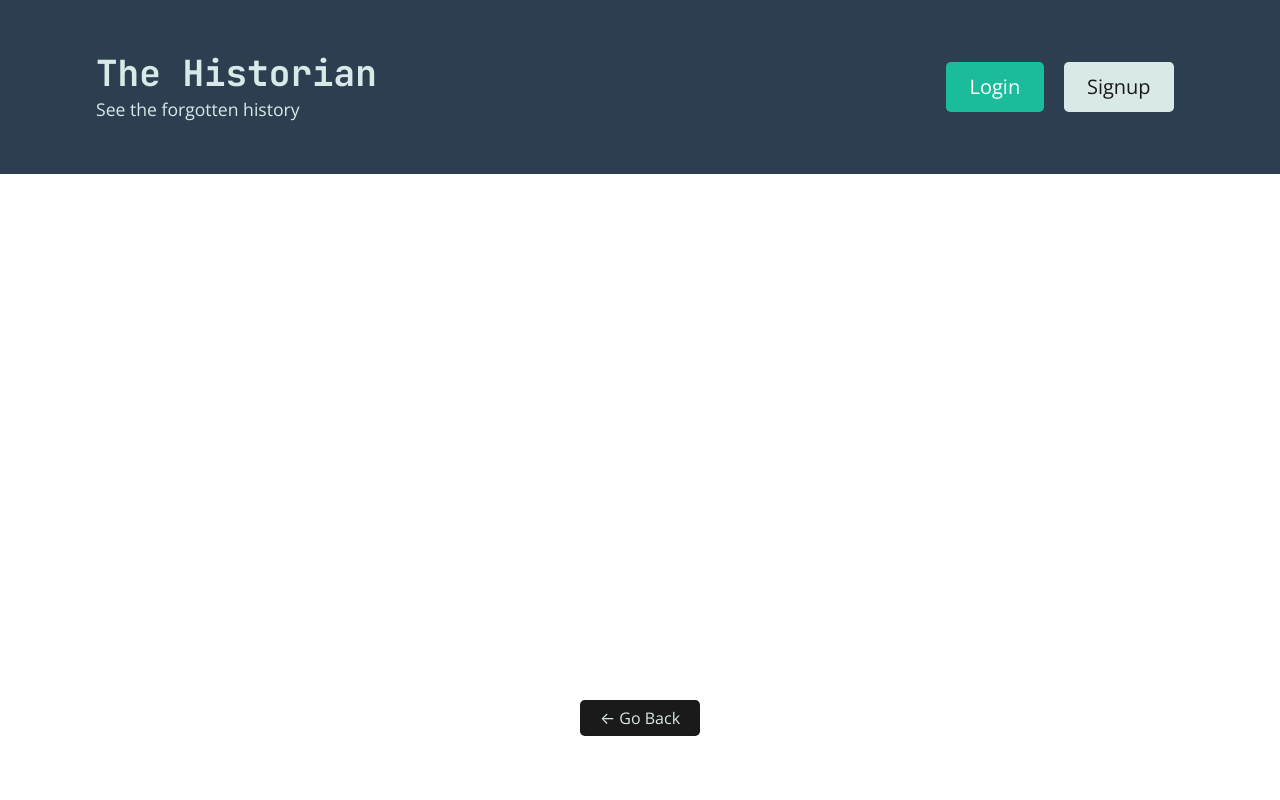
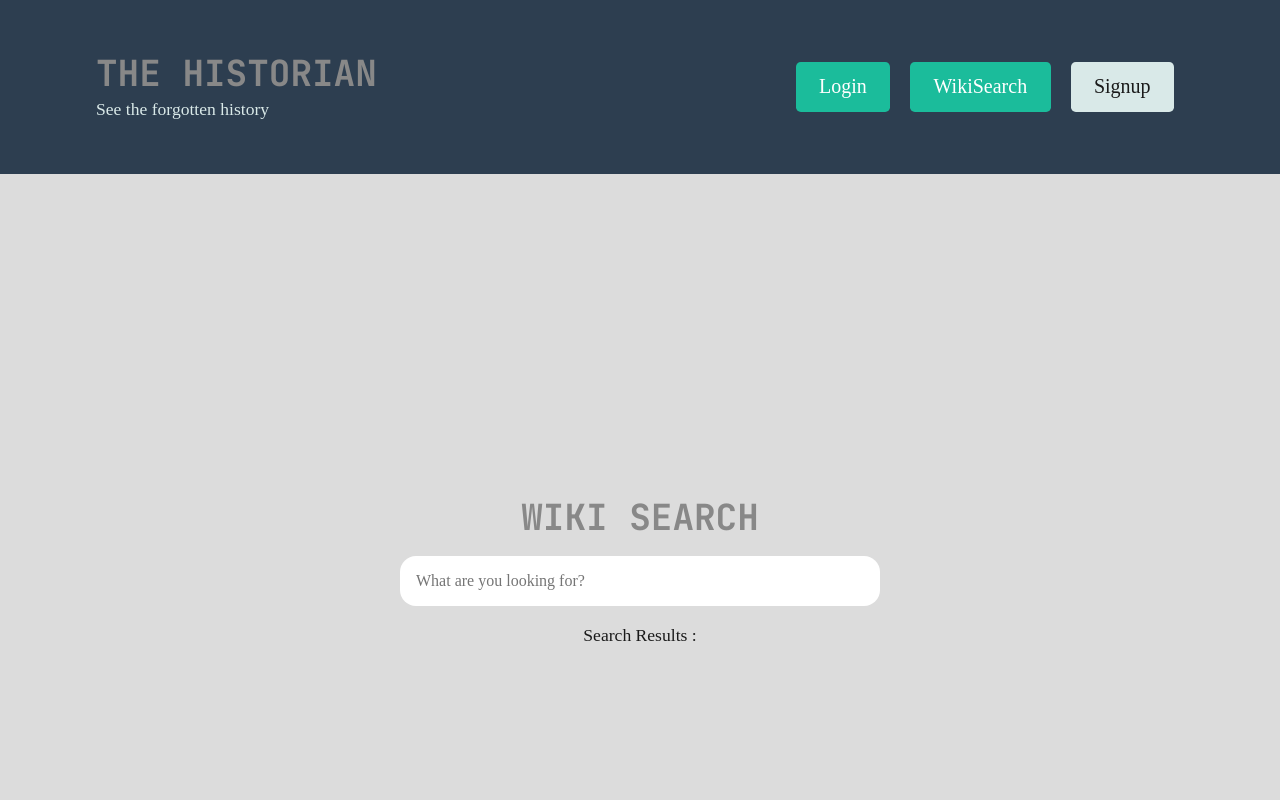
Before and after one commit to JMagic-Learner/Conflict---Timeline, a React (Create React App) app in the folder client/: page /search in a window 1280 px wide. Shown: the top 800 px of the page. Built offline with nearby package versions, Linux system fonts and the light colour scheme.

Commit message:
Mohamed implemented the API, Jason Refractored (erased) totalhits so that it renders correctly"

```diff
--- a/client/src/App.js
+++ b/client/src/App.js
@@ -15,6 +15,7 @@ import SingleEvent from './pages/SingleEvent';
 import Profile from './pages/Profile';
 import Header from './components/Header';
 import Footer from './components/Footer';
+import Wiki from './components/SearchForm/Wiki';
 
 // Construct our main GraphQL API endpoint
 const httpLink = createHttpLink({
@@ -56,6 +57,9 @@ function App() {
             <Route exact path="/signup">
               <Signup />
             </Route>
+            <Route exact path="/search">
+              <Wiki />
+            </Route>
             <Route exact path="/me">
               <Profile />
             </Route>
--- a/client/src/components/Header/index.js
+++ b/client/src/components/Header/index.js
@@ -23,6 +23,9 @@ const Header = () => {
               <Link className="btn btn-lg btn-info m-2" to="/me">
                 {Auth.getProfile().data.username}'s profile
               </Link>
+              <Link className="btn btn-lg btn-info m-2" to="/search">
+                WikiSearch
+              </Link>
               <button className="btn btn-lg btn-light m-2" onClick={logout}>
                 Logout
               </button>
@@ -31,6 +34,9 @@ const Header = () => {
             <>
               <Link className="btn btn-lg btn-info m-2" to="/login">
                 Login
+              </Link>
+              <Link className="btn btn-lg btn-info m-2" to="/search">
+                WikiSearch
               </Link>
               <Link className="btn btn-lg btn-light m-2" to="/signup">
                 Signup
--- a/client/src/components/SearchForm/Wiki.js
+++ b/client/src/components/SearchForm/Wiki.js
@@ -10,37 +10,42 @@ export default function Wiki() {
     const [results, setResults] = useState([]);
     const [searchInfo, setSearchInfo] = useState({});
 
-    const handleSearh = async e => {
+
+    const handleSearch = async e => {
         e.preventDefault();
+        console.log(e.search)
         if (search === '') return;
 
-        try {
+        // try {
             const endpoint = `https://en.wikipedia.org/w/api.php?action=query&list=search&prop=info&inprop=url&utf8=&format=json&origin=*&srlimit=20&srsearch=${search}`;
 
             const response = await fetch(endpoint);
-            // console.log(response);
+            console.log(response);
+            console.log(response.ok);
             if (!response.ok) {
+                console.log('There is no response');
                 throw Error(response.statusText);
             }
 
             const json = await response.json();
             // console.log(json);
+            console.log("We have a response");
             setResults(json.query.search);
             setSearchInfo(json.query.searchInfo);
 
-        } catch (err) {
-            console.error(err);
-        }
+        // } catch (err) {
+        //     console.error(err);
+        // }
     }
 
     return (
         <div className="search-wiki">
             <header>
-                <Link className="btn btn-lg btn-light m-2" to="/search">
+                {/* <Link className="btn btn-lg btn-light m-2" to="/search">
                     Search WIKI
-                </Link>
+                </Link> */}
                 <h1>Wiki Search</h1>
-                <form className="search-box" onSubmit={handleSearh}>
+                <form className="search-box" onSubmit={handleSearch}>
                     <input
                         type="search"
                         placeholder="What are you looking for?"
@@ -48,7 +53,7 @@ export default function Wiki() {
                         onChange={e => setSearch(e.target.value)}
                     />
                 </form>
-                {(searchInfo.totalhits) ? <p> Search Results : {searchInfo.totalhits}</p> : ''}
+                {(searchInfo) ? <p> Search Results : {searchInfo.totalhits}</p> : ''}
             </header>
             <div className="results">
                 {results.map((result, i) => {
```
Also changed, not shown: client/src/pages/Home.js (+7 -0 lines), 1 other file (tests, documents, lock files or other folders).
